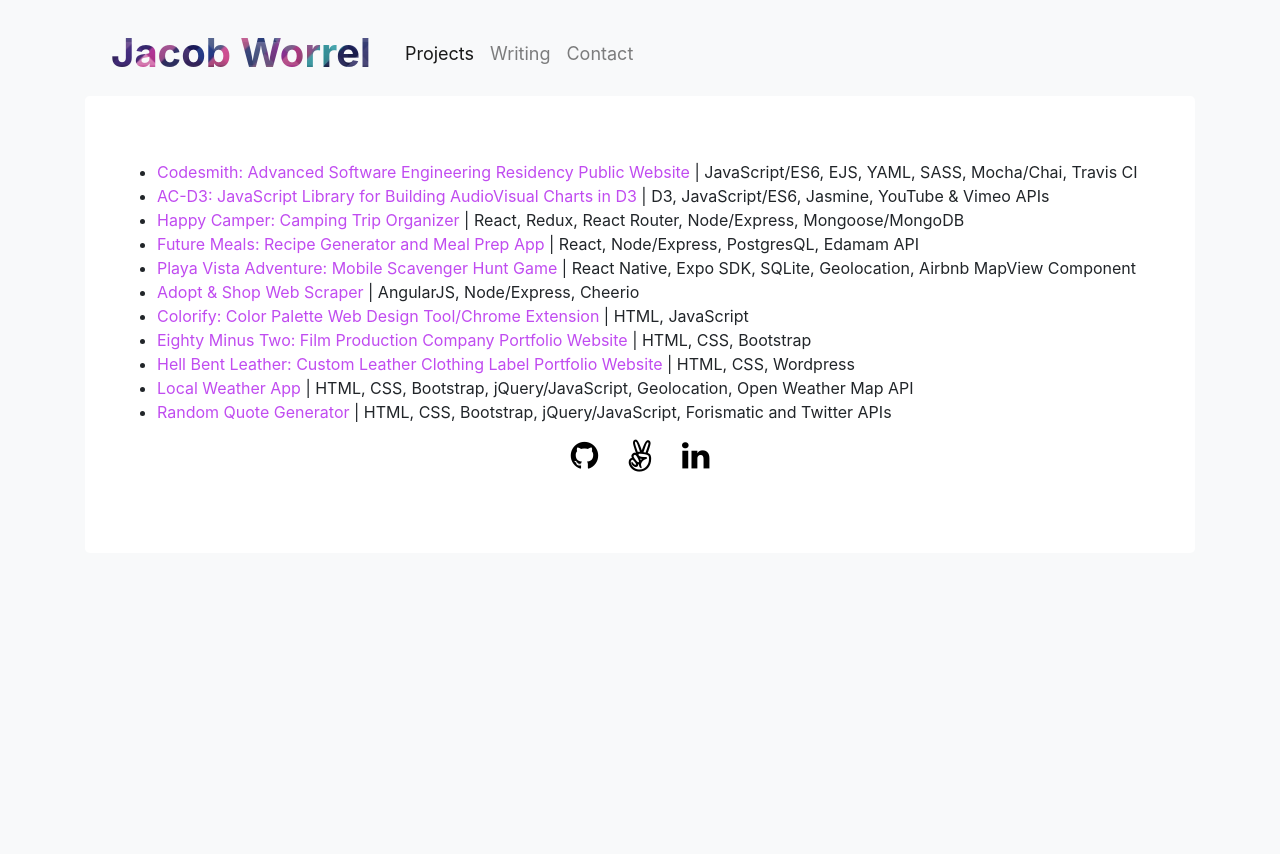
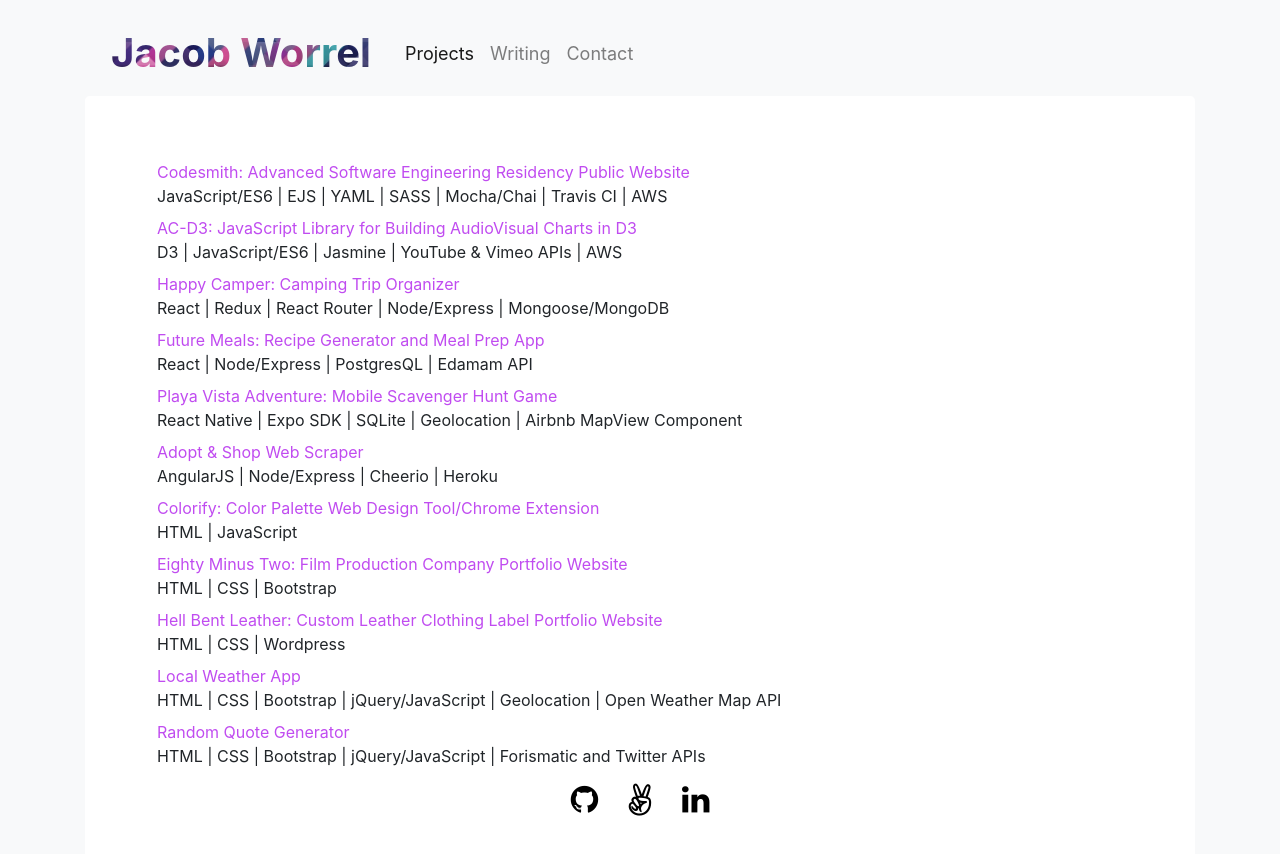
Before and after one commit to jacobworrel/jacobworrel.github.io.v1, a website: page views/projects.html in a window 1280 px wide. Before the commit the page ends 800 px from the top, so only its background shows below. Drawn offline with nearby package versions, Linux system fonts and the light colour scheme.

Commit message:
add scraper link, make img responsive

```diff
--- a/css/styles.css
+++ b/css/styles.css
@@ -4,6 +4,18 @@
 
 .jumbotron {
   background-color: white;
+}
+
+.portfolio {
+  list-style-type: none;
+}
+
+.tech-stack {
+  margin-bottom: 0.5rem;
+}
+
+.article {
+  margin-bottom: 0.3rem;
 }
 
 .social-container {
--- a/views/projects.html
+++ b/views/projects.html
@@ -34,18 +34,51 @@
         </div>
       </nav>
       <div class="jumbotron">
-        <ul>
-          <li><a href="http://codesmith.io/">Codesmith: Advanced Software Engineering Residency Public Website</a><span class="tech-stack"> | JavaScript/ES6, EJS, YAML, SASS, Mocha/Chai, Travis CI</span></li>
-          <li><a href="http://ac-d3.com/">AC-D3: JavaScript Library for Building AudioVisual Charts in D3</a><span class="tech-stack"> | D3, JavaScript/ES6, Jasmine, YouTube &amp; Vimeo APIs</span></li>
-          <li><a href="https://github.com/jacobworrel/happy-camper">Happy Camper: Camping Trip Organizer</a><span class="tech-stack"> | React, Redux, React Router, Node/Express, Mongoose/MongoDB</span></li>
-          <li><a href="https://github.com/jacobworrel/futureMeals">Future Meals: Recipe Generator and Meal Prep App</a><span class="tech-stack"> | React, Node/Express, PostgresQL, Edamam API</span></li>
-          <li><a href="https://github.com/jacobworrel/playa-vista-adventure">Playa Vista Adventure: Mobile Scavenger Hunt Game</a><span class="tech-stack"> | React Native, Expo SDK, SQLite, Geolocation, Airbnb MapView Component</span></li>
-          <li><a href="https://github.com/jacobworrel/adoptandshop-scraper">Adopt &amp; Shop Web Scraper</a><span class="tech-stack"> | AngularJS, Node/Express, Cheerio</span></li>
-          <li><a href="https://github.com/jacobworrel/Colorify">Colorify: Color Palette Web Design Tool/Chrome Extension</a><span class="tech-stack"> | HTML, JavaScript</span></li>
-          <li><a href="http://eightyminustwo.com/">Eighty Minus Two: Film Production Company Portfolio Website</a><span class="tech-stack"> | HTML, CSS, Bootstrap</span></li>
-          <li><a href="http://hellbentleather.com/">Hell Bent Leather: Custom Leather Clothing Label Portfolio Website</a><span class="tech-stack"> | HTML, CSS, Wordpress</span></li>
-          <li><a href="./projects/weatherapp.html">Local Weather App</a><span class="tech-stack"> | HTML, CSS, Bootstrap, jQuery/JavaScript, Geolocation, Open Weather Map API</span></li>
-          <li><a href="./projects/quotegenerator.html">Random Quote Generator</a><span class="tech-stack"> | HTML, CSS, Bootstrap, jQuery/JavaScript, Forismatic and Twitter APIs</span></li>
+        <ul class="portfolio">
+          <li>
+            <a href="http://codesmith.io/">Codesmith: Advanced Software Engineering Residency Public Website</a>
+            <p class="tech-stack">JavaScript/ES6 | EJS | YAML | SASS | Mocha/Chai | Travis CI | AWS</p>
+          </li>
+          <li>
+            <a href="http://ac-d3.com/">AC-D3: JavaScript Library for Building AudioVisual Charts in D3</a>
+            <p class="tech-stack">D3 | JavaScript/ES6 | Jasmine | YouTube &amp; Vimeo APIs | AWS</p>
+          </li>
+          <li>
+            <a href="https://github.com/jacobworrel/happy-camper">Happy Camper: Camping Trip Organizer</a>
+            <p class="tech-stack">React | Redux | React Router | Node/Express | Mongoose/MongoDB</p>
+          </li>
+          <li>
+            <a href="https://github.com/jacobworrel/futureMeals">Future Meals: Recipe Generator and Meal Prep App</a>
+            <p class="tech-stack">React | Node/Express | PostgresQL | Edamam API</p>
+          </li>
+          <li>
+            <a href="https://github.com/jacobworrel/playa-vista-adventure">Playa Vista Adventure: Mobile Scavenger Hunt Game</a>
+            <p class="tech-stack">React Native | Expo SDK | SQLite | Geolocation | Airbnb MapView Component</p>
+          </li>
+          <li>
+            <a href="https://still-temple-97886.herokuapp.com">Adopt &amp; Shop Web Scraper</a>
+            <p class="tech-stack">AngularJS | Node/Express | Cheerio | Heroku</p>
+          </li>
+          <li>
+            <a href="https://github.com/jacobworrel/Colorify">Colorify: Color Palette Web Design Tool/Chrome Extension</a>
+            <p class="tech-stack">HTML | JavaScript</p>
+          </li>
+          <li>
+            <a href="http://eightyminustwo.com/">Eighty Minus Two: Film Production Company Portfolio Website</a>
+            <p class="tech-stack">HTML | CSS | Bootstrap</p>
+          </li>
+          <li>
+            <a href="http://hellbentleather.com/">Hell Bent Leather: Custom Leather Clothing Label Portfolio Website</a>
+            <p class="tech-stack">HTML | CSS | Wordpress</p>
+          </li>
+          <li>
+            <a href="./projects/weatherapp.html">Local Weather App</a>
+            <p class="tech-stack">HTML | CSS | Bootstrap | jQuery/JavaScript | Geolocation | Open Weather Map API</p>
+          </li>
+          <li>
+            <a href="./projects/quotegenerator.html">Random Quote Generator</a>
+            <p class="tech-stack">HTML | CSS | Bootstrap | jQuery/JavaScript | Forismatic and Twitter APIs</p>
+          </li>
         </ul>
         <div class="social-container">
           <ul class="list-inline">
```
Also changed, not shown: css/article.css (+15 -3 lines), views/articles/arrowfunctions.html (+2 -2 lines), views/articles/babelTransformPlugin.html (+3 -3 lines), views/writing.html (+3 -3 lines).
